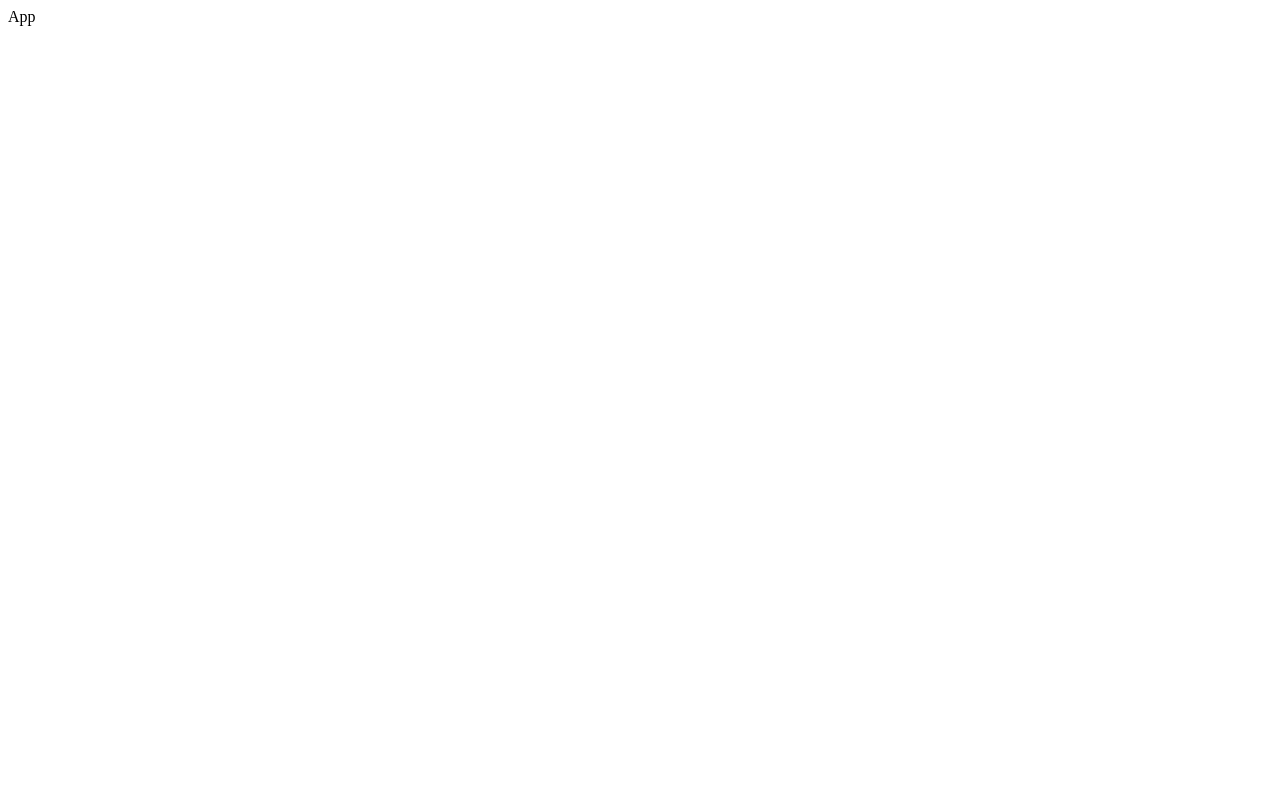
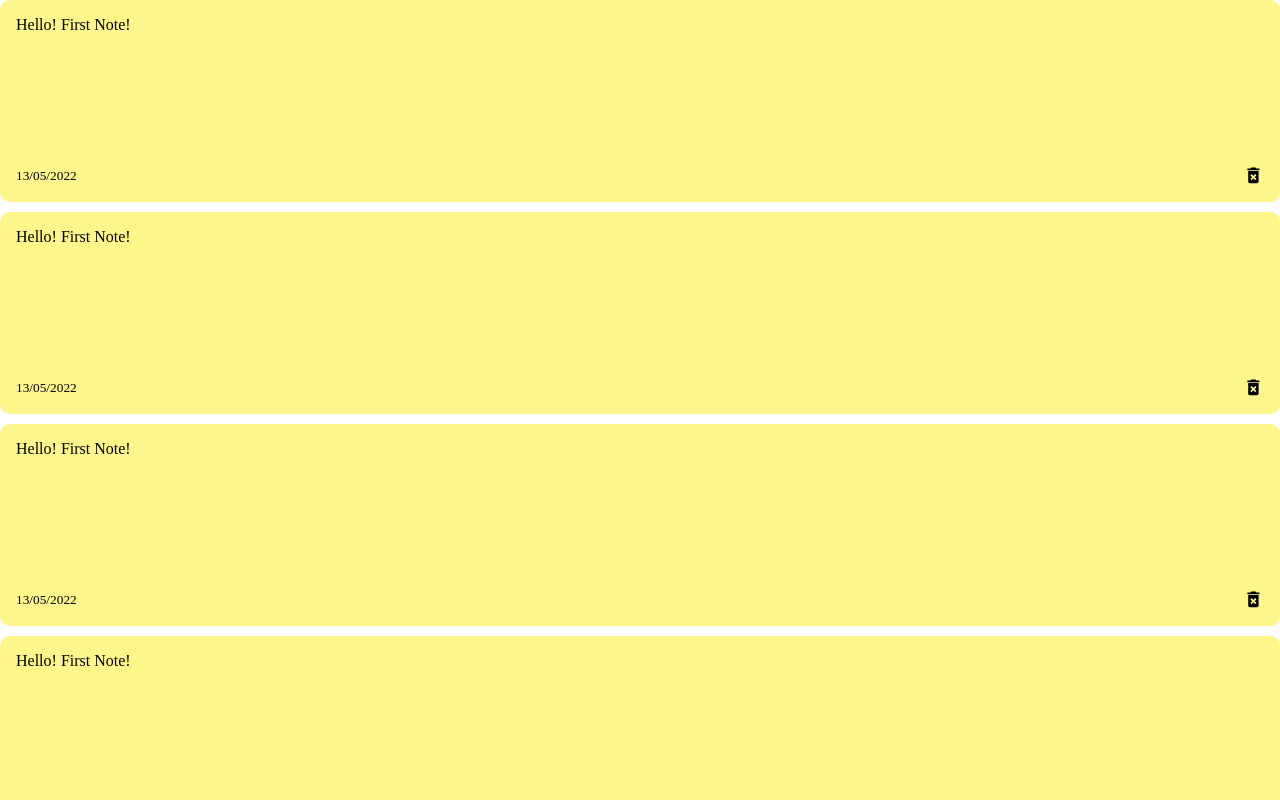
Before and after one commit to Zack1808/note-app, a React (Create React App) app: page / in a window 1280 px wide. Shown: the top 800 px of the page. Built offline with nearby package versions, Linux system fonts and the light colour scheme.

Commit message:
Created NotesList and Notes component. Syled the Notes component

```diff
--- a/package.json
+++ b/package.json
@@ -8,6 +8,7 @@
     "@testing-library/user-event": "^13.5.0",
     "react": "^18.2.0",
     "react-dom": "^18.2.0",
+    "react-icons": "^4.4.0",
     "react-scripts": "5.0.1",
     "web-vitals": "^2.1.4"
   },
@@ -34,5 +35,8 @@
       "last 1 firefox version",
       "last 1 safari version"
     ]
+  },
+  "devDependencies": {
+    "gh-pages": "^4.0.0"
   }
 }
--- a/src/components/App.js
+++ b/src/components/App.js
@@ -1,9 +1,17 @@
 import React from 'react';
+
+// Importing the style file
+import '../css/App.css';
+
+// Improting the costume made components
+import NotesList from './NotesList';
 
 // Creating the App component
 const App = () =>{
     return(
-        <div>App</div>
+        <div className="container">
+            <NotesList />
+        </div>
     )
 }
 
--- /dev/null
+++ b/src/components/Note.js
@@ -0,0 +1,20 @@
+import React from 'react';
+import { MdDeleteForever } from 'react-icons/md'
+
+// Importing the style file
+import '../css/Note.css';
+
+// Creating the Note component
+const Note = () => {
+    return (
+        <div className="note">
+            <span>Hello! First Note!</span>
+            <div className="note-footer">
+                <small>13/05/2022</small>
+                <MdDeleteForever className='delete-icon' size='1.3em' />
+            </div>
+        </div>
+    )
+}
+
+export default Note;
--- /dev/null
+++ b/src/components/NotesList.js
@@ -0,0 +1,19 @@
+import React from 'react';
+
+// Importing the costume made components
+import Note from './Note';
+
+// Creating the NotesList component
+const NotesList = () =>{
+    return (
+        <div className='notes-list'>
+            <Note />
+            <Note />
+            <Note />
+            <Note />
+            <Note />
+        </div>
+    )
+}
+
+export default NotesList;
--- /dev/null
+++ b/src/css/App.css
@@ -0,0 +1,3 @@
+body {
+    margin: 0;
+}
--- /dev/null
+++ b/src/css/Note.css
@@ -0,0 +1,16 @@
+.note {
+    background-color: #fef68a;
+    margin-bottom: 10px;
+    border-radius: 10px;
+    padding: 1rem;
+    min-height: 170px;
+    display: flex;
+    flex-direction: column;
+    justify-content: space-between;
+}
+
+.note-footer {
+    display: flex;
+    align-items: center;
+    justify-content: space-between;
+}
```
Also changed, not shown: 1 other file (tests, documents, lock files or other folders).
